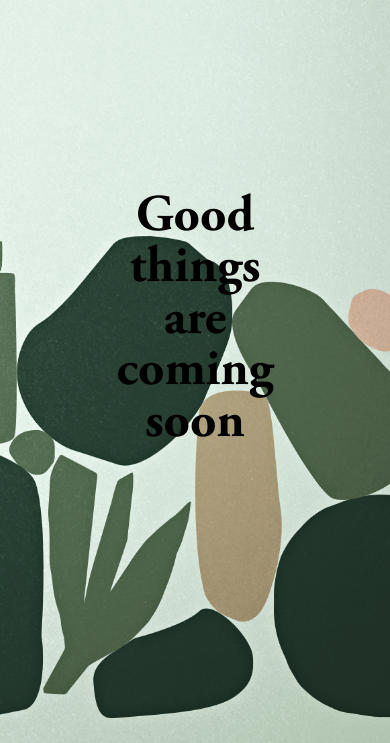
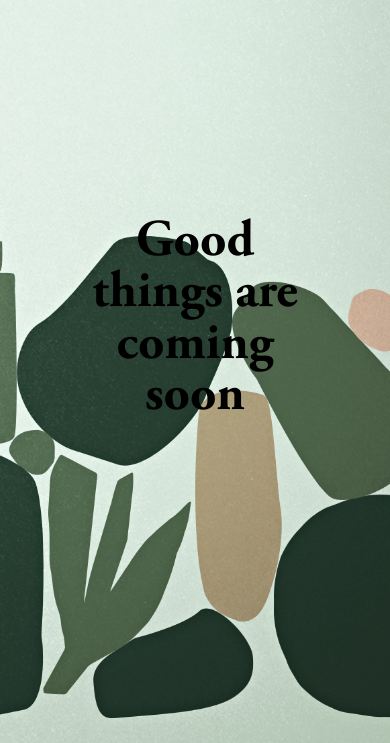
Before and after one commit to pgsdesigner/pgsdesigner.github.io, a plain HTML site: page index.html in a window 390 px wide. Shown: the part 101-844 px from the top of the page. Drawn offline with nearby package versions, Linux system fonts and the light colour scheme.

Commit message:
cooming_soon

```diff
--- a/style.css
+++ b/style.css
@@ -346,7 +346,7 @@ input[type=submit]:hover {
 	}
 
 	h4 {width: 50vw;}
-	.coming_soon {font-size: 73%;}
+	.coming_soon {font-size: 73%; width: 65vw;}
 }
 
 @media screen and (max-width: 375px) {
```
Also changed, not shown: 1 other file.
